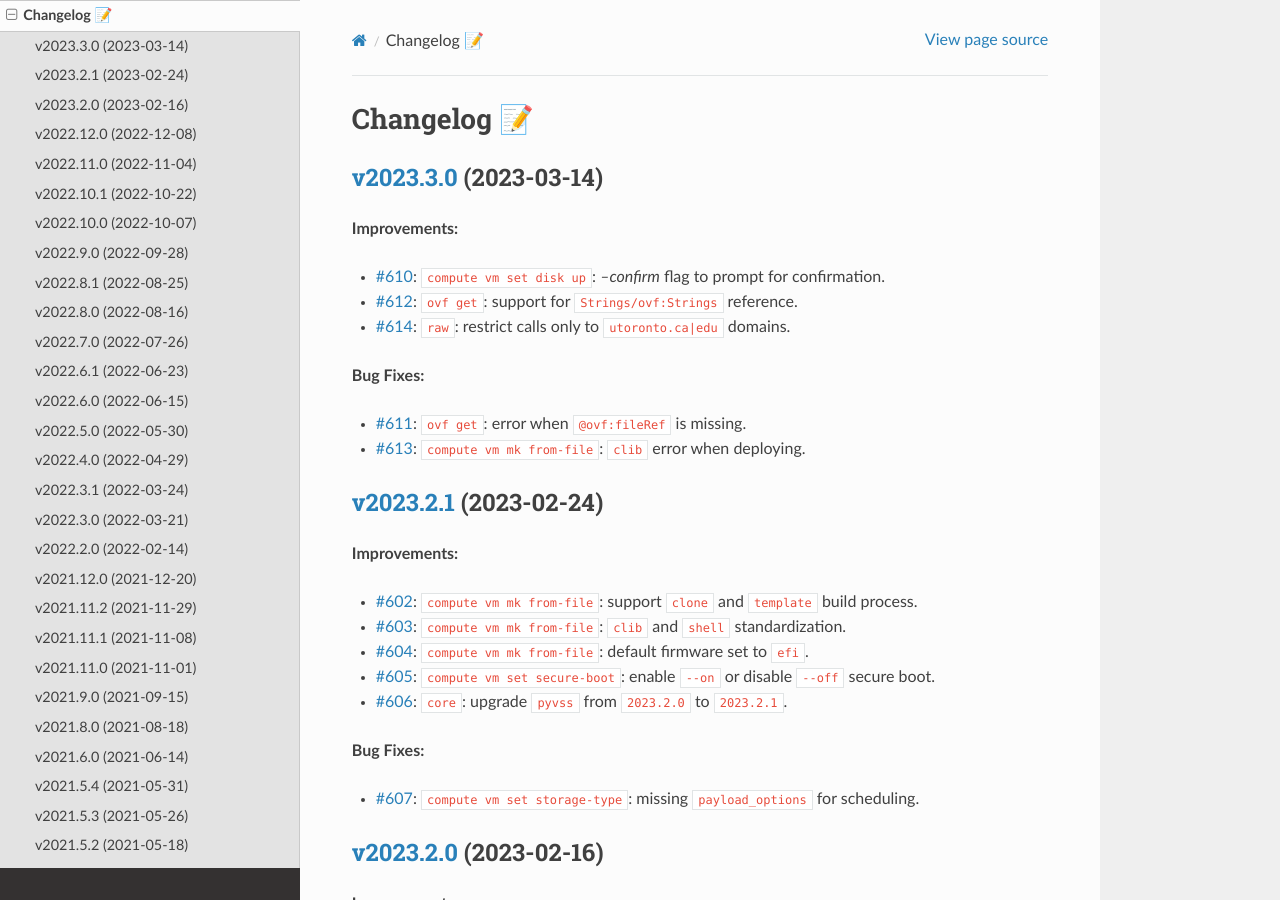
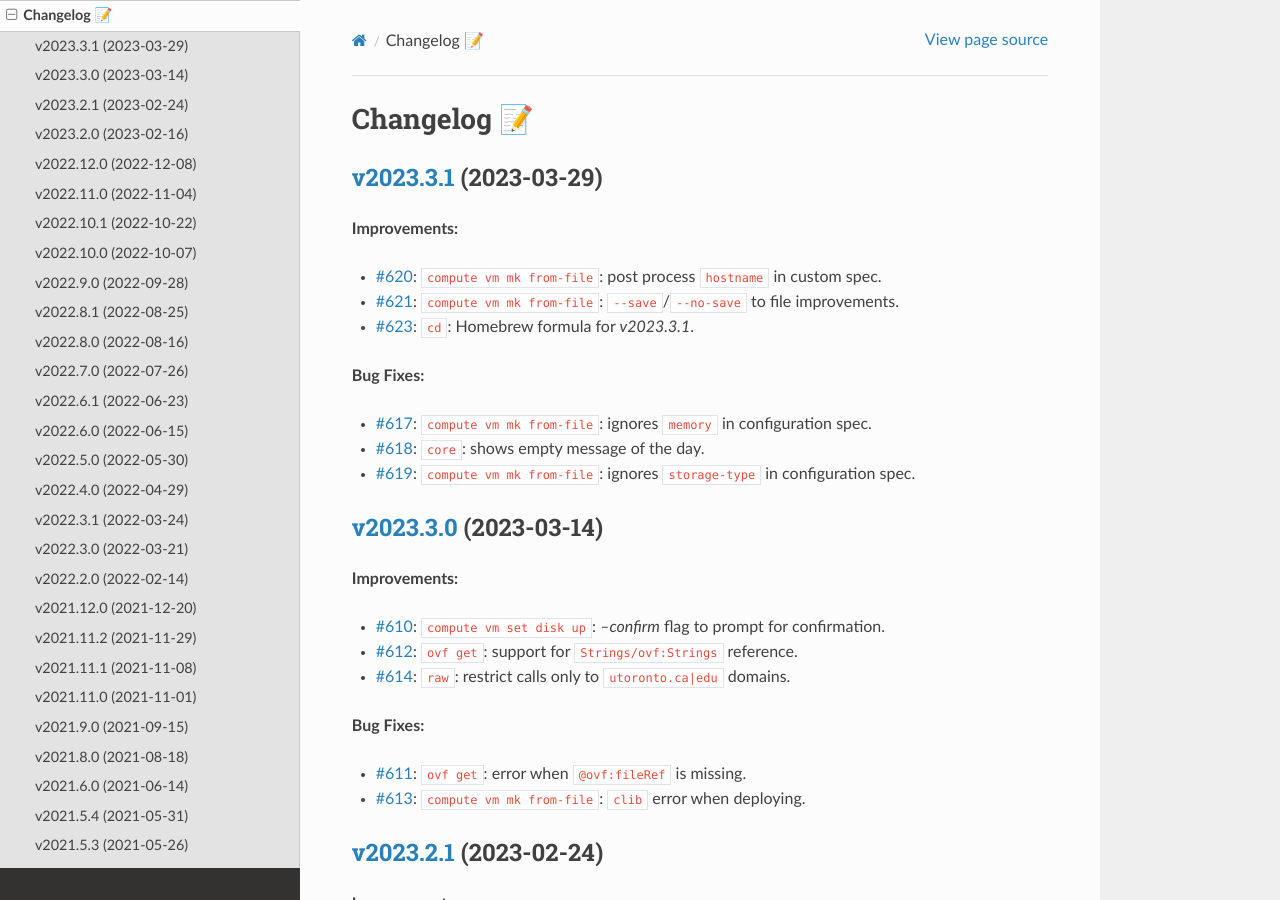
Before and after one commit to EIS-ITS/vss-cli, a Sphinx documentation site: the page built from docs/changelog.rst, in a window 1280 px wide and 900 px high. Built offline with Sphinx 7.4.7 and the Read the Docs theme 2.0.0, drawn with Linux system fonts in a browser that asks for light colours; the version number could not be read and is left out.

Commit message:
Issue #622:  🎉Version release v2023.1 - fixes #622

```diff
--- a/docs/changelog.rst
+++ b/docs/changelog.rst
@@ -1,5 +1,20 @@
 Changelog 📝
 ============
+
+`v2023.3.1 <https://gitlab-ee.eis.utoronto.ca/vss/vss-cli/tags/v2023.3.1>`_ (2023-03-29)
+------------------------------------------------------------------------------------------
+
+**Improvements:**
+
+- `#620 <https://gitlab-ee.eis.utoronto.ca/vss/vss-cli/issues/620>`_: ``compute vm mk from-file``: post process ``hostname`` in custom spec.
+- `#621 <https://gitlab-ee.eis.utoronto.ca/vss/vss-cli/issues/621>`_: ``compute vm mk from-file``: ``--save``/``--no-save`` to file improvements.
+- `#623 <https://gitlab-ee.eis.utoronto.ca/vss/vss-cli/issues/623>`_: ``cd``: Homebrew formula for `v2023.3.1`.
+
+**Bug Fixes:**
+
+- `#617 <https://gitlab-ee.eis.utoronto.ca/vss/vss-cli/issues/617>`_: ``compute vm mk from-file``:  ignores ``memory`` in configuration spec.
+- `#618 <https://gitlab-ee.eis.utoronto.ca/vss/vss-cli/issues/618>`_: ``core``: shows empty message of the day.
+- `#619 <https://gitlab-ee.eis.utoronto.ca/vss/vss-cli/issues/619>`_: ``compute vm mk from-file``: ignores ``storage-type`` in configuration spec.
 
 `v2023.3.0 <https://gitlab-ee.eis.utoronto.ca/vss/vss-cli/tags/v2023.3.0>`_ (2023-03-14)
 ------------------------------------------------------------------------------------------
```
Also changed, not shown: CHANGELOG.md (+14 -0 lines), .bumpversion.cfg, 7 other files.
